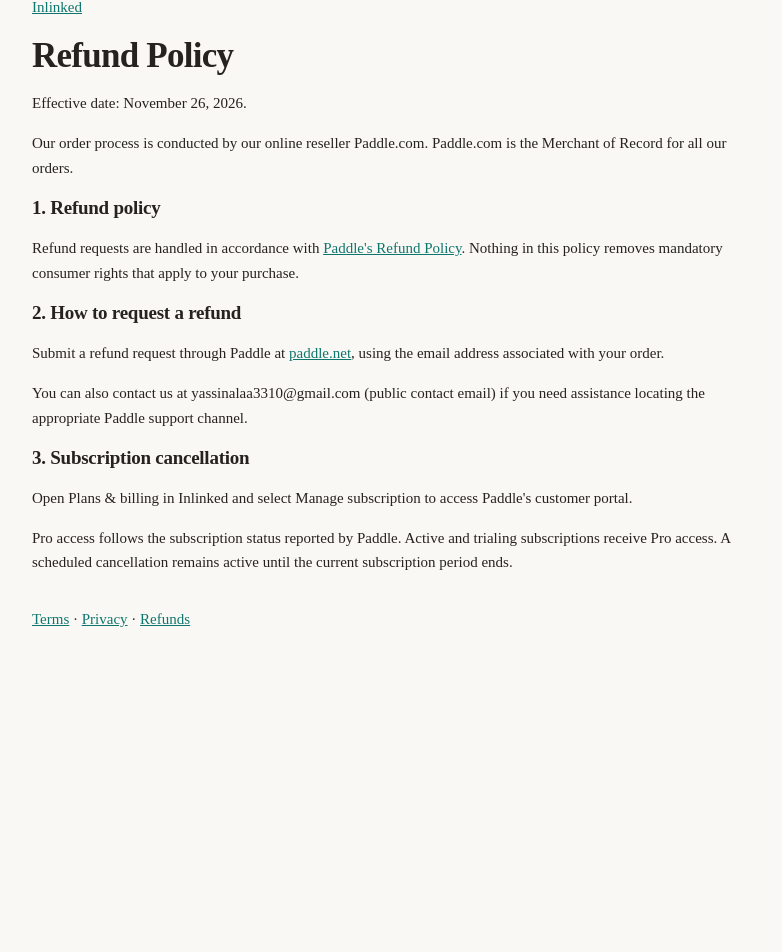
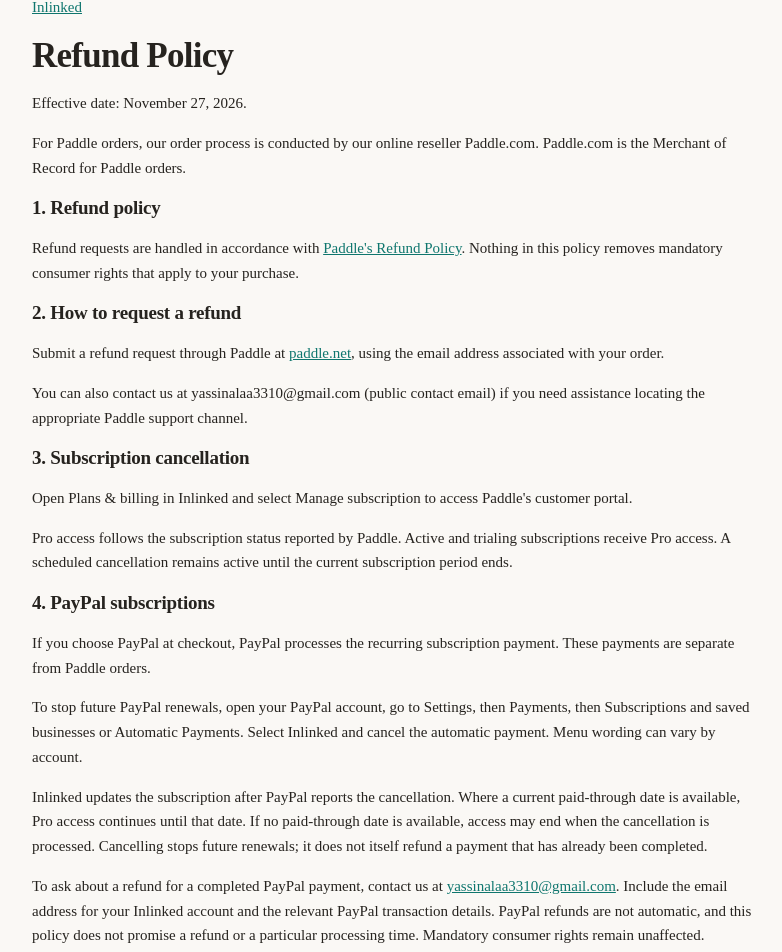
Before and after one commit to Yassin-567/Linkedin-Assistant, a Next.js app: page /refund in a window 1280 px wide. Shown: the part 60-1012 px from the top of the page, without its empty margins (248-1030 px from the left). Before the commit the page ends 800 px from the top, so only its background shows below. Built offline with nearby package versions, Linux system fonts and the light colour scheme; no server answers.

Commit message:
Add PayPal refund and cancellation guidance
Clarify Paddle order scope and add PayPal subscription cancellation and refund contact guidance.

```diff
--- a/app/refund/page.tsx
+++ b/app/refund/page.tsx
@@ -9,12 +9,12 @@ export default function Refund() {
   return (
     <LegalPage title="Refund Policy">
       <p>
-        Effective date:{" "}November 26, 2026.
+        Effective date:{" "}November 27, 2026.
       </p>
 
       <p>
-        Our order process is conducted by our online reseller Paddle.com.
-        Paddle.com is the Merchant of Record for all our orders.
+        For Paddle orders, our order process is conducted by our online reseller Paddle.com.
+        Paddle.com is the Merchant of Record for Paddle orders.
       </p>
 
       <h2>1. Refund policy</h2>
@@ -76,6 +76,43 @@ export default function Refund() {
         Pro access. A scheduled cancellation remains active
         until the current subscription period ends.
       </p>
+
+      <h2>4. PayPal subscriptions</h2>
+
+      <p>
+        If you choose PayPal at checkout, PayPal processes the
+        recurring subscription payment. These payments are
+        separate from Paddle orders.
+      </p>
+
+      <p>
+        To stop future PayPal renewals, open your PayPal account,
+        go to Settings, then Payments, then Subscriptions and saved
+        businesses or Automatic Payments. Select Inlinked and cancel
+        the automatic payment. Menu wording can vary by account.
+      </p>
+
+      <p>
+        Inlinked updates the subscription after PayPal reports the
+        cancellation. Where a current paid-through date is available,
+        Pro access continues until that date. If no paid-through date
+        is available, access may end when the cancellation is processed.
+        Cancelling stops future renewals; it does not itself refund a
+        payment that has already been completed.
+      </p>
+
+      <p>
+        To ask about a refund for a completed PayPal payment, contact
+        us at{" "}
+        <a href={LEGAL.contactEmail ? `mailto:${LEGAL.contactEmail}` : undefined}>
+          {val(LEGAL.contactEmail)}
+        </a>
+        . Include the email address for your Inlinked account and the
+        relevant PayPal transaction details. PayPal refunds are not
+        automatic, and this policy does not promise a refund or a
+        particular processing time. Mandatory consumer rights remain
+        unaffected.
+      </p>
     </LegalPage>
   );
 }
```
